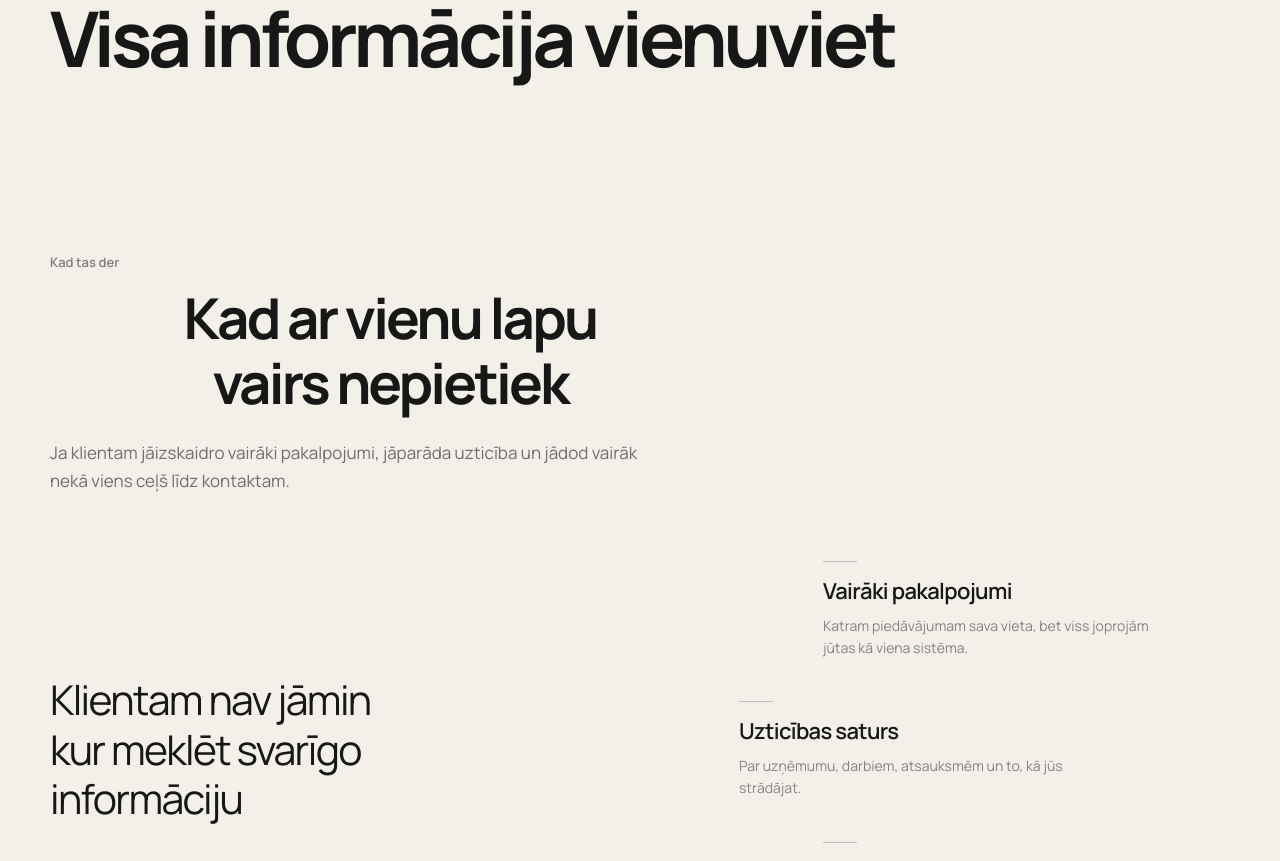
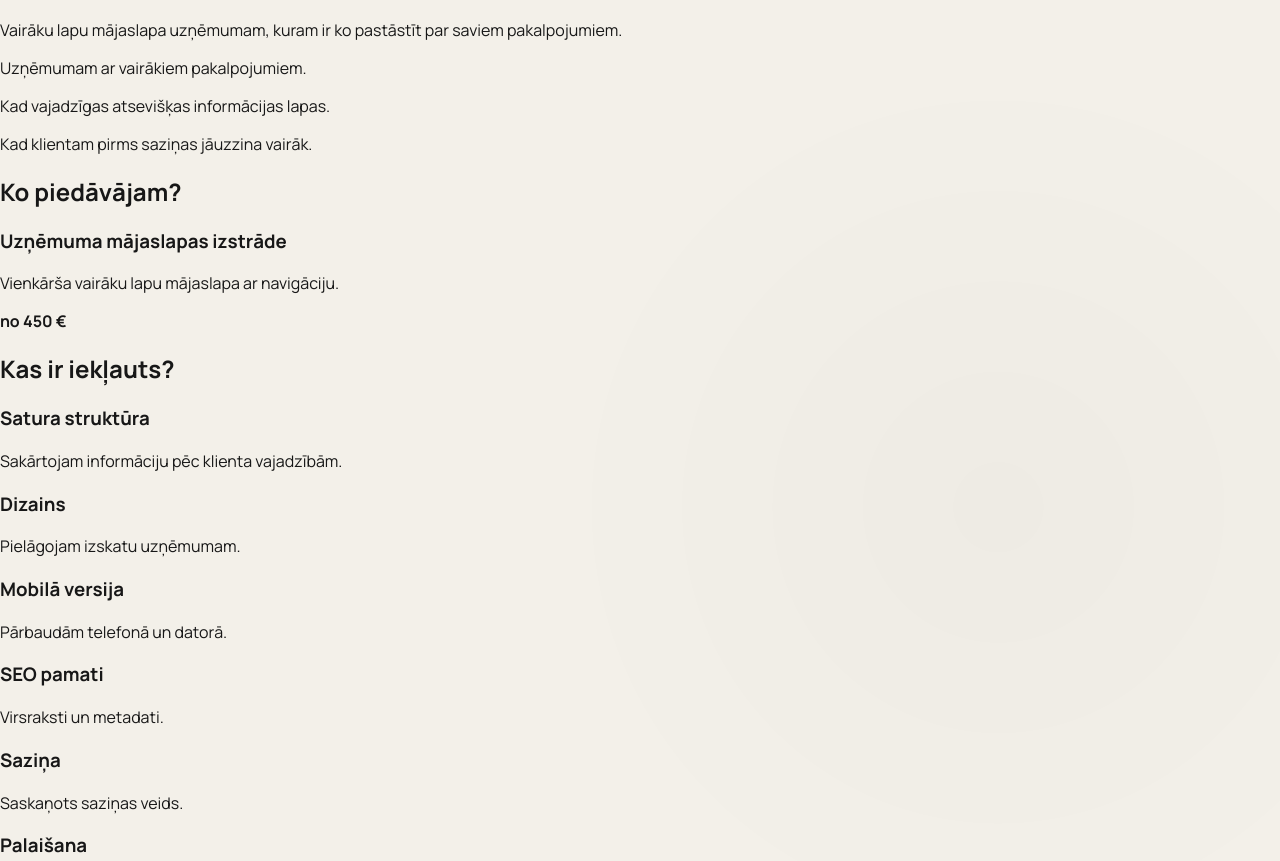
Before and after one commit to davisl24/WEBSITEAGENCY, a Next.js app: page /pakalpojumi/uznemuma-majaslapa in a window 1280 px wide. Shown: the part 184-1045 px from the top of the page. Built offline with nearby package versions, Linux system fonts and the light colour scheme; no server answers.

Commit message:
Use shared template for uznemuma-majaslapa

```diff
--- a/app/pakalpojumi/uznemuma-majaslapa/page.tsx
+++ b/app/pakalpojumi/uznemuma-majaslapa/page.tsx
@@ -1,224 +1,61 @@
-import KestrelHeader from "../../components/KestrelHeader";
-import KestrelFooter from "../../components/KestrelFooter";
-import { lvMetadataAlternates } from "../../lib/localizedSeo";
-import LanguageSwitcher from "../../components/LanguageSwitcher";
-import ServicePricingFaq from "../../components/ServicePricingFaq";
 import type { Metadata } from "next";
-import RevealOnView from "../../components/RevealOnView";
-import ThemeToggle from "../../components/ThemeToggle";
-import ServicesDropdown from "../../components/ServicesDropdown";
+import KestrelServiceTemplate, { type ServiceInfo } from "../../components/KestrelServiceTemplate";
 
-export const metadata: Metadata = {
-  alternates: lvMetadataAlternates("company"),
-  title: "Uzņēmuma mājaslapas izstrāde | Kestrel",
-  description:
-    "Uzņēmuma mājaslapas ar skaidru struktūru, uzticamu pirmo iespaidu un ērtu ceļu līdz kontaktam.",
+export const metadata: Metadata = {title:"Visa informācija vienuviet | Kestrel",description:"Vairāku lapu mājaslapa uzņēmumam, kuram ir ko pastāstīt par saviem pakalpojumiem."};
+const service: ServiceInfo = {
+  "title": "Visa informācija vienuviet",
+  "intro": "Vairāku lapu mājaslapa uzņēmumam, kuram ir ko pastāstīt par saviem pakalpojumiem.",
+  "audience": [
+    "Uzņēmumam ar vairākiem pakalpojumiem.",
+    "Kad vajadzīgas atsevišķas informācijas lapas.",
+    "Kad klientam pirms saziņas jāuzzina vairāk."
+  ],
+  "offers": [
+    {
+      "title": "Uzņēmuma mājaslapas izstrāde",
+      "detail": "Vienkārša vairāku lapu mājaslapa ar navigāciju.",
+      "price": "no 450 €"
+    }
+  ],
+  "included": [
+    {
+      "title": "Satura struktūra",
+      "detail": "Sakārtojam informāciju pēc klienta vajadzībām."
+    },
+    {
+      "title": "Dizains",
+      "detail": "Pielāgojam izskatu uzņēmumam."
+    },
+    {
+      "title": "Mobilā versija",
+      "detail": "Pārbaudām telefonā un datorā."
+    },
+    {
+      "title": "SEO pamati",
+      "detail": "Virsraksti un metadati."
+    },
+    {
+      "title": "Saziņa",
+      "detail": "Saskaņots saziņas veids."
+    },
+    {
+      "title": "Palaišana",
+      "detail": "Testējam un publicējam."
+    }
+  ],
+  "faq": [
+    {
+      "question": "Cik ilgā laikā projekts būs gatavs?",
+      "answer": "Termiņu nosakām pēc darba apjoma un saskaņojam pirms sākuma."
+    },
+    {
+      "question": "Vai man nepieciešami gatavi materiāli?",
+      "answer": "Izmantojam tavus materiālus un palīdzam tos sakārtot. Jaunu materiālu izveidi vērtējam atsevišķi."
+    },
+    {
+      "question": "Kā nosaka gala cenu?",
+      "answer": "Cena atkarīga no apjoma un funkcijām. Pirms izstrādes vienojamies par iekļauto un izmaksām."
+    }
+  ]
 };
-
-export default function CompanyWebsitePage() {
-  return (
-    <main className="service-page company-page">
-      <KestrelHeader />
-
-      <section className="service-page-hero company-service-hero"><h1>Visa informācija vienuviet</h1></section>
-
-      <section className="service-page-section company-fit-section" aria-labelledby="company-fit-title">
-        <div className="company-fit-intro">
-          <RevealOnView>
-            <p className="service-page-kicker">Kad tas der</p>
-          </RevealOnView>
-
-          <RevealOnView className="line-mask-reveal" delay={60}>
-            <h2 id="company-fit-title" className="service-line-stack company-fit-title">
-              <span className="service-reveal-line"><span>Kad ar vienu lapu</span></span>
-              <span className="service-reveal-line"><span>vairs nepietiek</span></span>
-            </h2>
-          </RevealOnView>
-
-          <RevealOnView delay={150}>
-            <p className="company-fit-copy">
-              Ja klientam jāizskaidro vairāki pakalpojumi, jāparāda uzticība un jādod vairāk nekā viens ceļš līdz kontaktam.
-            </p>
-          </RevealOnView>
-        </div>
-
-        <div className="company-fit-layout">
-          <RevealOnView className="company-fit-statement line-mask-reveal">
-            <p className="service-line-stack">
-              <span className="service-reveal-line"><span>Klientam nav jāmin</span></span>
-              <span className="service-reveal-line"><span>kur meklēt svarīgo</span></span>
-              <span className="service-reveal-line"><span>informāciju</span></span>
-            </p>
-          </RevealOnView>
-
-          <div className="company-fit-side">
-            <RevealOnView className="company-fit-item" delay={60}>
-              <h3>Vairāki pakalpojumi</h3>
-              <p>Katram piedāvājumam sava vieta, bet viss joprojām jūtas kā viena sistēma.</p>
-            </RevealOnView>
-            <RevealOnView className="company-fit-item" delay={150}>
-              <h3>Uzticības saturs</h3>
-              <p>Par uzņēmumu, darbiem, atsauksmēm un to, kā jūs strādājat.</p>
-            </RevealOnView>
-            <RevealOnView className="company-fit-item" delay={240}>
-              <h3>Vairāki ceļi</h3>
-              <p>Kontakts, pieteikšanās, zvans vai cita darbība atkarībā no vajadzības.</p>
-            </RevealOnView>
-          </div>
-        </div>
-      </section>
-
-
-
-      <section className="service-page-section company-structure-section" id="struktura" aria-labelledby="company-structure-title">
-        <div className="company-structure-intro">
-          <RevealOnView>
-            <p className="service-page-kicker">Struktūra</p>
-          </RevealOnView>
-
-          <RevealOnView className="line-mask-reveal" delay={60}>
-            <h2 id="company-structure-title" className="service-line-stack company-structure-title">
-              <span className="service-reveal-line"><span>Katram saturam</span></span>
-              <span className="service-reveal-line"><span>sava vieta</span></span>
-            </h2>
-          </RevealOnView>
-
-          <RevealOnView delay={150}>
-            <p className="company-structure-copy">
-              Nevis vairāk sadaļu tikai tāpēc, ka var, bet skaidra arhitektūra tam, ko klientam tiešām vajag redzēt.
-            </p>
-          </RevealOnView>
-        </div>
-
-        <div className="company-page-system" aria-label="Uzņēmuma mājaslapas struktūras piemērs">
-          <RevealOnView className="company-page-main">
-            <div className="company-page-browser" aria-hidden="true">
-              <div className="ui-browser-top"><span/><span/><span/></div>
-              <div className="company-page-browser-nav">
-                <strong>North</strong>
-                <div><span>Pakalpojumi</span><span>Par mums</span><span>Kontakti</span></div>
-              </div>
-              <div className="company-page-browser-hero">
-                <div>
-                  <span className="company-page-kicker"/>
-                  <span className="company-page-title"/>
-                  <span className="company-page-copy"/>
-                  <span className="company-page-cta"/>
-                </div>
-                <span className="company-page-art"/>
-              </div>
-              <div className="company-page-browser-footer">
-                <span>Sākumlapa</span>
-                <small>Galvenā doma un virziens</small>
-              </div>
-            </div>
-          </RevealOnView>
-
-          <div className="company-page-stack">
-            <RevealOnView className="company-page-sheet company-page-sheet-services" delay={80}>
-              <div className="company-page-sheet-top">
-                <span>Pakalpojumi</span>
-                <small>Ko tu piedāvā un kam</small>
-              </div>
-              <div className="company-page-sheet-preview" aria-hidden="true">
-                <span/><span/><span/>
-              </div>
-            </RevealOnView>
-
-            <RevealOnView className="company-page-sheet company-page-sheet-about" delay={170}>
-              <div className="company-page-sheet-top">
-                <span>Par mums</span>
-                <small>Kāpēc tev uzticēties</small>
-              </div>
-              <div className="company-page-sheet-preview company-page-sheet-preview-about" aria-hidden="true">
-                <span/><span/>
-              </div>
-            </RevealOnView>
-
-            <RevealOnView className="company-page-sheet company-page-sheet-contact" delay={260}>
-              <div className="company-page-sheet-top">
-                <span>Kontakti</span>
-                <small>Skaidrs nākamais solis</small>
-              </div>
-              <div className="company-page-sheet-form" aria-hidden="true">
-                <span/><span/><span/>
-              </div>
-            </RevealOnView>
-          </div>
-        </div>
-      </section>
-
-
-      <section className="service-page-section service-process-section" aria-labelledby="company-process-title">
-        <div className="service-process-intro">
-          <RevealOnView className="service-process-kicker">
-            <p className="service-page-kicker">Kā strādājam</p>
-          </RevealOnView>
-
-          <RevealOnView className="line-mask-reveal service-process-title" delay={60}>
-            <h2 id="company-process-title" className="service-line-stack">
-              <span className="service-reveal-line"><span>No satura līdz live</span></span>
-            </h2>
-          </RevealOnView>
-
-          <RevealOnView className="service-process-copy" delay={150}>
-            <p>
-              Vispirms saprotam uzņēmumu un klienta ceļu, tad saliekam saturu, dizainu un izstrādi vienā sistēmā.
-            </p>
-          </RevealOnView>
-        </div>
-
-        <div className="service-process-flow" aria-label="Uzņēmuma mājaslapas izstrādes process">
-          <RevealOnView className="service-process-step" delay={0}>
-            <span className="service-process-name">Mērķis</span>
-            <p>Ko klientam jāsaprot un kādai darbībai jāseko tālāk.</p>
-          </RevealOnView>
-          <span className="service-process-arrow" aria-hidden="true">→</span>
-          <RevealOnView className="service-process-step" delay={120}>
-            <span className="service-process-name">Saturs</span>
-            <p>Sakārtojam informāciju un nosakām, kas tiešām ir vajadzīgs.</p>
-          </RevealOnView>
-          <span className="service-process-arrow" aria-hidden="true">→</span>
-          <RevealOnView className="service-process-step" delay={240}>
-            <span className="service-process-name">Dizains</span>
-            <p>Veidojam vizuālo sistēmu un izstrādājam visu lapu.</p>
-          </RevealOnView>
-          <span className="service-process-arrow" aria-hidden="true">→</span>
-          <RevealOnView className="service-process-step" delay={360}>
-            <span className="service-process-name">Live</span>
-            <p>Pārbaudām, salabojam detaļas un palaižam lapu dzīvē.</p>
-          </RevealOnView>
-        </div>
-      </section>
-
-
-      <ServicePricingFaq
-        service="Uzņēmuma mājaslapa"
-        pricingNote="Izmaksas nosaka lapu skaits, satura apjoms un vajadzīgās integrācijas."
-        included={["Lapu skaits un informācijas struktūra","Dizains un mobilais izkārtojums","Kontaktformas un vajadzīgās integrācijas","Satura sagatavošanas un uzturēšanas apjoms"]}
-        questions={[{"question":"Cik lapu būs manai mājaslapai?","answer":"To nosaka informācijas daudzums. Sākumā vienojamies par nepieciešamajām sadaļām un lapu struktūru."},{"question":"Vai varēs vēlāk pievienot jaunas lapas?","answer":"Jā, izstrādājot struktūru, ņemam vērā iespēju saturu paplašināt."},{"question":"Vai varat palīdzēt ar tekstiem?","answer":"Varam palīdzēt sakārtot piedāvājumu un tekstu struktūru; pilna satura izveides apjomu saskaņojam atsevišķi."},{"question":"Vai mājaslapa būs piemērota mobilajām ierīcēm?","answer":"Jā, projektējam un pārbaudām lapu gan datorā, gan telefonā."},{"question":"Kas notiek pēc mājaslapas palaišanas?","answer":"Ja nepieciešams, vienojamies par hostingu, tehnisko uzturēšanu un turpmākajiem uzlabojumiem."}]}
-      />
-
-      <section className="service-page-cta">
-        <RevealOnView className="line-mask-reveal service-cta-title">
-          <h2 className="service-line-stack">
-            <span className="service-reveal-line"><span>Vajag sakārtot</span></span>
-            <span className="service-reveal-line"><span>uzņēmuma lapu?</span></span>
-          </h2>
-        </RevealOnView>
-
-        <RevealOnView className="service-cta-copy" delay={120}>
-          <p>
-            Atsūti īsu aprakstu par uzņēmumu, un pateiksim, kādu struktūru būtu jēga veidot.
-          </p>
-        </RevealOnView>
-
-        <RevealOnView className="service-cta-action" delay={220}>
-          <a className="button button-primary" href="/kontakti">Pastāstīt par projektu</a>
-        </RevealOnView>
-      </section>
-
-      <KestrelFooter />
-    </main>
-  );
-}
+export default function ServicePage(){return <KestrelServiceTemplate service={service}/>;}
```
